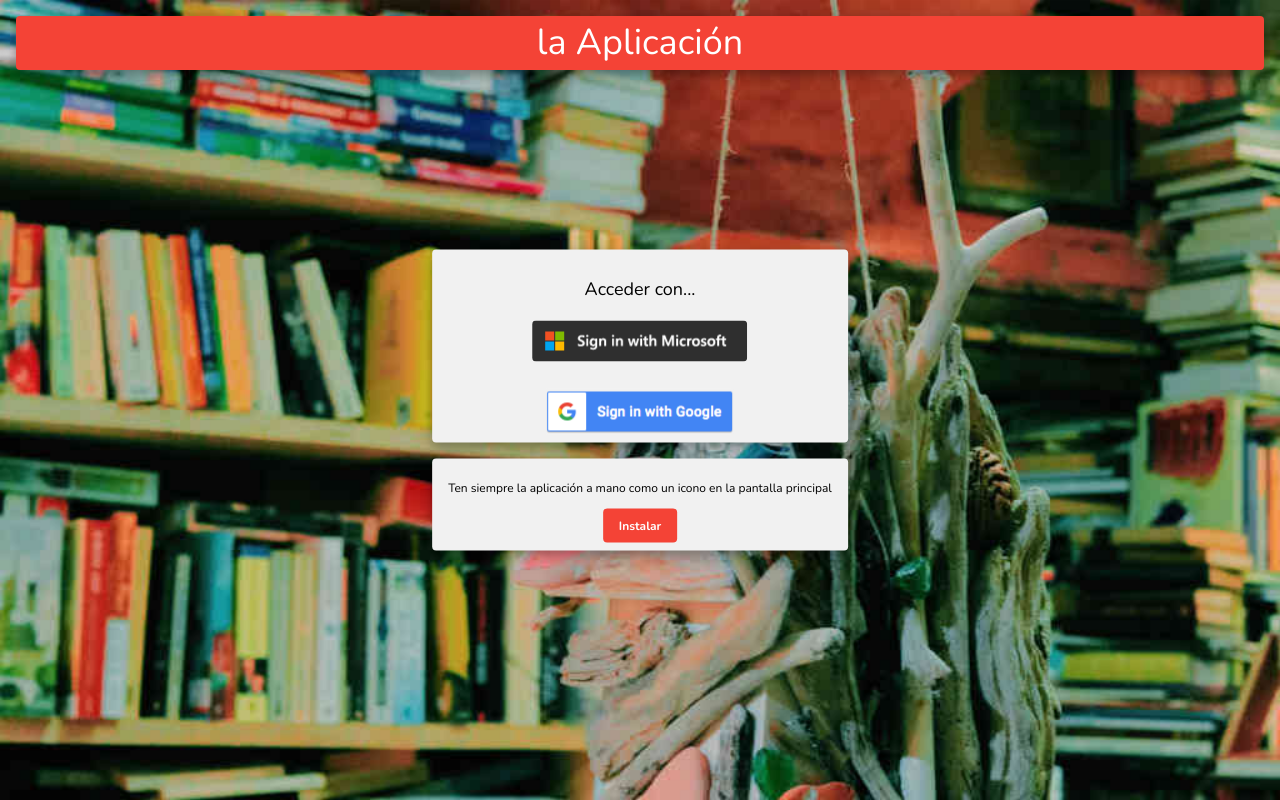
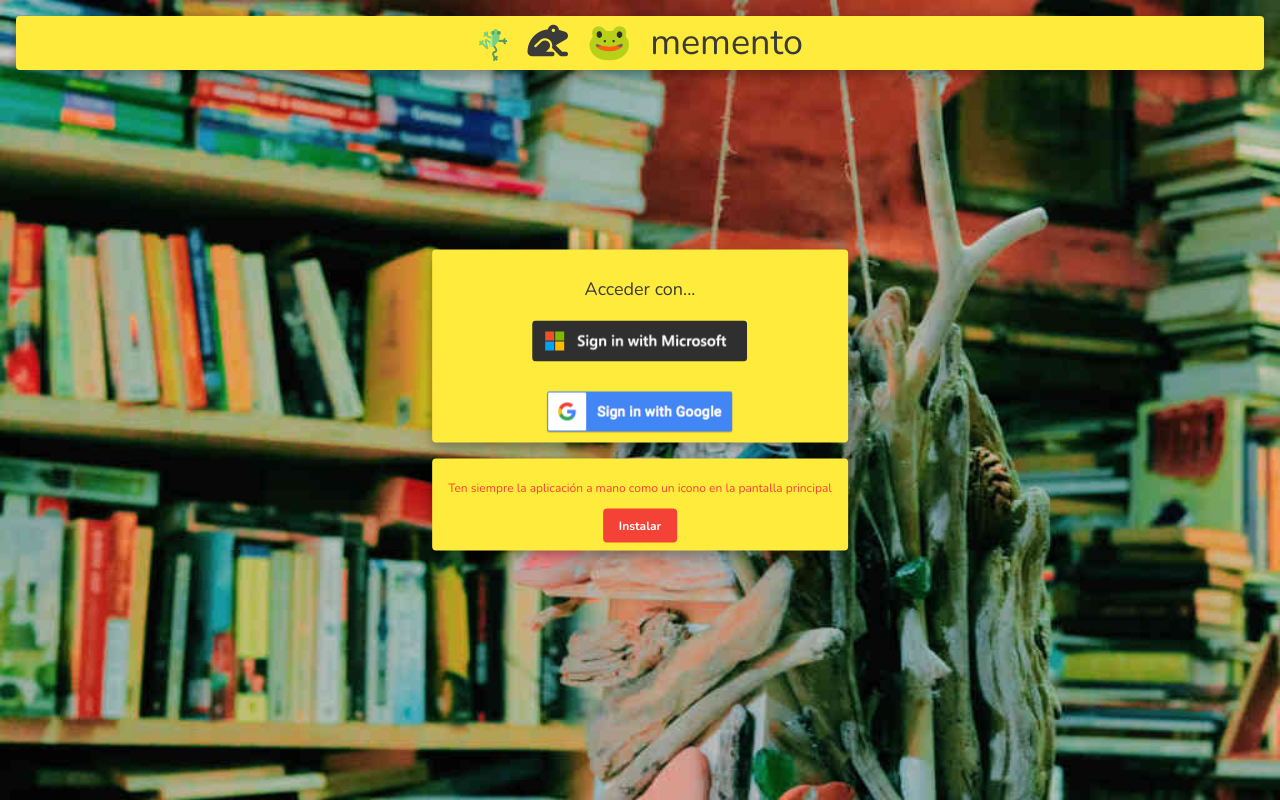
Before and after one commit to abegines/memento, a website: page app/home/app.html in a window 1280 px wide. Drawn offline with nearby package versions, Linux system fonts and the light colour scheme; files that its build step writes are made by us from their sources; files whose address does not match are found by name.

Commit message:
some icons

```diff
--- a/app/home/app.html
+++ b/app/home/app.html
@@ -3,8 +3,8 @@
 
   <head>
     <meta charset="utf-8">
-    <title>la Aplicación APU</title>
-    <meta name="apple-mobile-web-app-title" content="la Aplicación">
+    <title>Memento</title>
+    <meta name="apple-mobile-web-app-title" content="Memento">
     <meta name="theme-color" content="#FF0000">
     <meta name="apple-mobile-web-app-status-bar" content="#FF0000">
     <meta name="apple-mobile-web-app-status-bar-style" content="black-traslucent">
@@ -26,6 +26,8 @@
     <link rel="stylesheet" href="/css/apu.css">
     <link rel="stylesheet" href="/app.css">
 
+    <script src="https://kit.fontawesome.com/a99a7f96e2.js" crossorigin="anonymous"></script>
+
     <script src="/apulib/apulib.js"></script>
     <script src="/fca/fca.js"></script>
     <script src="/fcg/fcg.js"></script>
@@ -44,11 +46,14 @@
   <body class="w3-white">
     <div id ="panLogin" class="apu-pantalla w3-center w3-red">
 
-      <div class="w3-xxlarge w3-red w3-margin w3-round w3-card-4">
-            la Aplicación
+      <div class="w3-xxlarge w3-text-dark-gray w3-yellow w3-margin w3-round w3-card-4">
+        <img src="/appimg/icons/frog.svg" height="32">&nbsp;
+        <span class="fa fa-frog"></span>&nbsp;
+        &#x1F438;&nbsp;
+        memento
       </div>
 
-      <div id="offLine" class="tab-onoff w3-large w3-display-middle w3-white w3-padding w3-round w3-card-4">
+      <div id="offLine" class="tab-onoff w3-large w3-display-middle w3-dark-gray w3-padding w3-round w3-card-4">
         <p>No estás conectado a red</p>
         <br><br>
         <div id="offLineReintentar" class="w3-btn w3-round w3-padding w3-black">Reintentar</div>
@@ -56,7 +61,7 @@
       </div>
 
       <div id="onLine" class="tab-onoff w3-display-middle">
-        <div id="cardLogin" class="w3-light-gray w3-large w3-padding w3-round w3-card-4">
+        <div id="cardLogin" class="w3-yellow w3-text-dark-gray w3-large w3-padding w3-round w3-card-4">
           <p>Acceder con...</p>
           <img id="botMicrosoft" alt="Signin with Microsoft" class="w3-btn w3-round apu-nopadding" src="/img/ms-symbollockup_signin_dark.png">
           <br><br>
@@ -64,7 +69,7 @@
           <br>
         </div>
 
-        <div id="cardInstall" class="w3-light-gray w3-padding w3-round w3-card-4 w3-small w3-margin-top">
+        <div id="cardInstall" class="w3-yellow w3-text-red w3-padding w3-round w3-card-4 w3-small w3-margin-top">
           <p>Ten siempre la aplicación a mano como un icono en la pantalla principal</p>
           <div id="botInstalar" class="w3-btn w3-round w3-padding w3-red w3-text-white w3-font-bold"><strong>Instalar</strong></div>
           <div id="botLog" class="w3-btn w3-round w3-padding w3-gray w3-hide">my log</div>
@@ -75,10 +80,10 @@
     <div id ="panPrincipal" class="apu-pantalla">
 
       <div class="apu-franjaarriba">
-        <div class="w3-red w3-xxlarge w3-center" >
-          la Aplicación
+        <div class="w3-yellow w3-text-dark-gray w3-xxlarge w3-center" >
+          &#x1F425;&nbsp;memento
         </div>
-        <div class="w3-bar w3-black">
+        <div class="w3-bar w3-dark-gray">
           <button id="botFicha" class="w3-bar-item w3-button">Ficha</button>
           <button id="botImagenes" class="w3-bar-item w3-button">Imágenes</button>
           <button id="botDerechos" class="w3-bar-item w3-button">Derechos</button>
@@ -153,7 +158,7 @@
       </div>
 
       <div class="apu-franjaabajo">
-        <div class="w3-red w3-small w3-center w3-footer">Hecho con APU</div>
+        <div class="w3-yellow w3-text-dark-gray w3-small w3-center w3-footer">Hecho con APU</div>
       </div>
     </div>
 
```
Also changed, not shown: app/home/appimg/icons-misobras/icon-128x128.png (deleted), app/home/appimg/icons-misobras/icon-144x144.png (deleted), app/home/appimg/icons-misobras/icon-152x152.png (deleted), app/home/appimg/icons-misobras/icon-192x192.png (deleted), app/home/appimg/icons-misobras/icon-384x384.png (deleted), app/home/appimg/icons-misobras/icon-512x512.png (deleted), app/home/appimg/icons-misobras/icon-72x72.png (deleted), app/home/appimg/icons-misobras/icon-96x96.png (deleted), app/home/appimg/icons/frog.svg (added), 1 other file.
